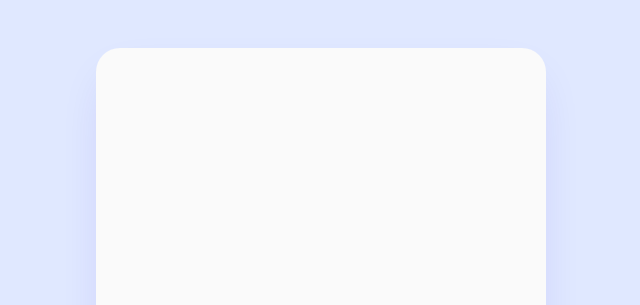
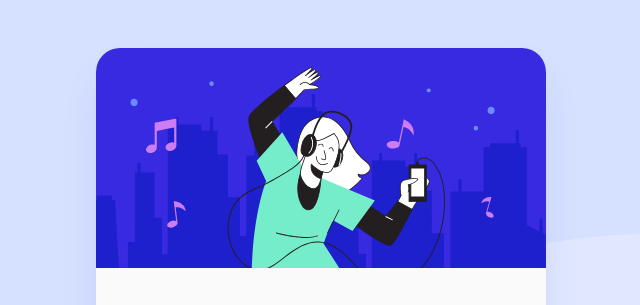
Before and after one commit to sjneri/order-summary, a plain HTML site: page index.html in a window 1280 px wide. Shown: the top 305 px of the page, without its empty margins (319-959 px from the left). Drawn offline with Linux system fonts and the light colour scheme; the site is published under a folder, as on GitHub Pages, so addresses that start at the root find nothing.

Commit message:
Fix image path

```diff
--- a/styles/style.scss
+++ b/styles/style.scss
@@ -70,7 +70,7 @@ body {
   margin: 0 auto;
 
   background-color: $cp-paleBlue;
-  background-image: url(/images/pattern-background-desktop.svg);
+  background-image: url(../images/pattern-background-desktop.svg);
   background-repeat: no-repeat;
   background-size: contain;
 }
@@ -89,7 +89,7 @@ body {
   }
 
   &__hero {
-    background-image: url(/images/illustration-hero.svg);
+    background-image: url(../images/illustration-hero.svg);
     height: 22rem;
   }
 
```
Also changed, not shown: styles/style.css.
